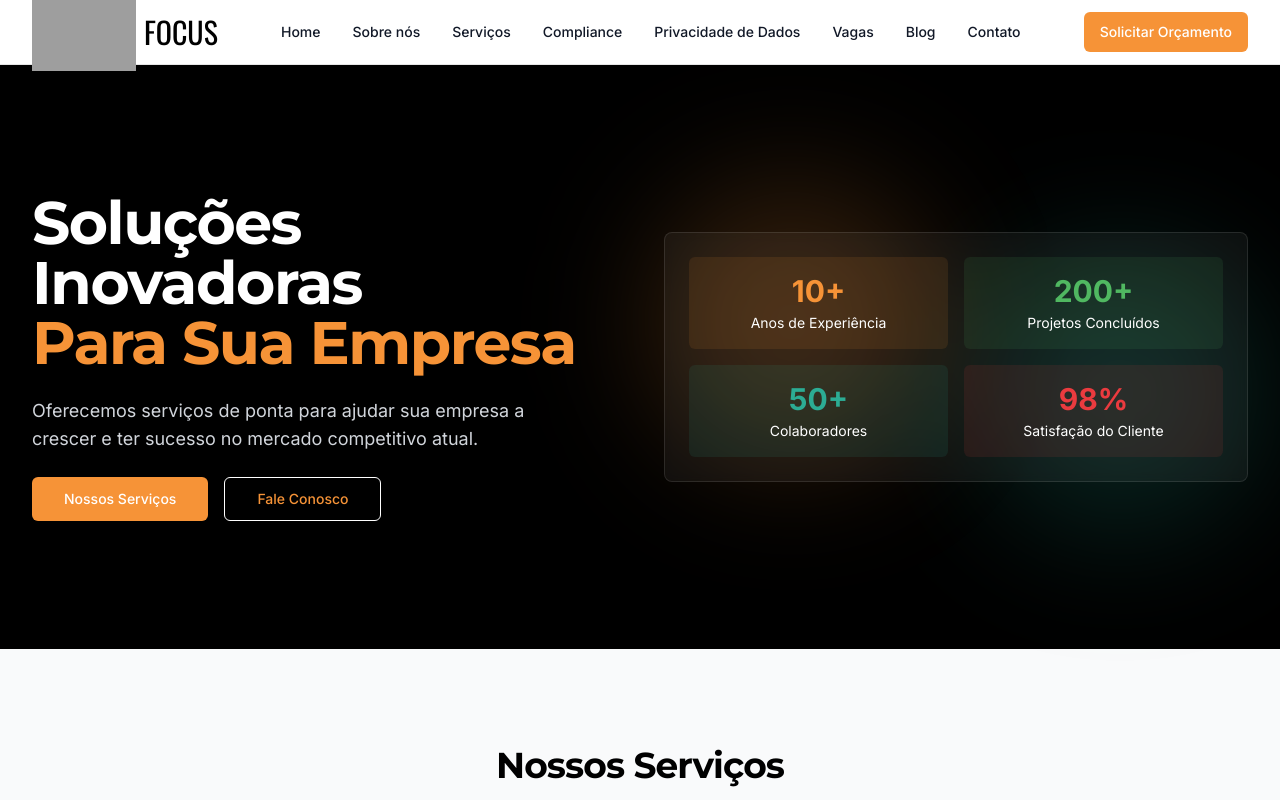
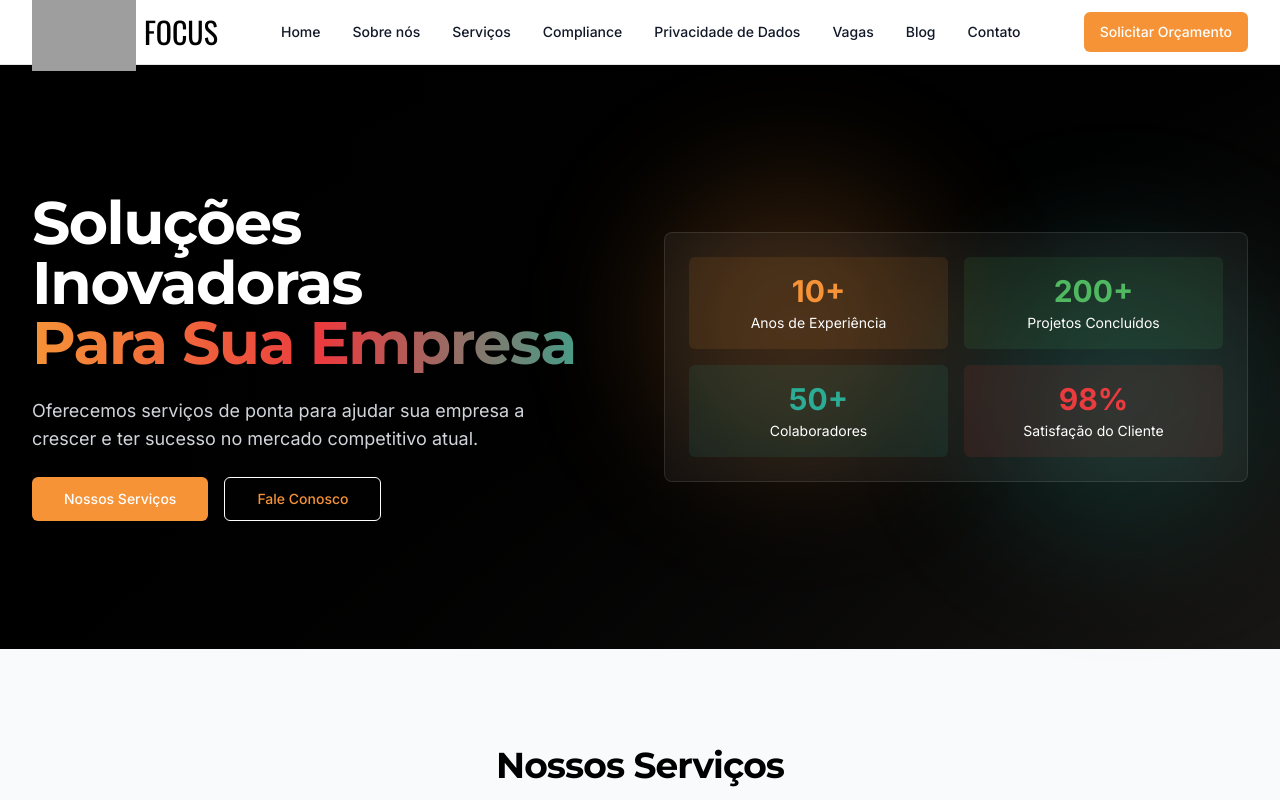
Before and after one commit to gabrielmartins88/focus-site-final, a Next.js app: page / in a window 1280 px wide. Shown: the top 800 px of the page. Built offline with nearby package versions, Linux system fonts and the light colour scheme; grey boxes are pictures that could not be loaded.

Commit message:
feat: apply gradient text effect to "Para Sua Empresa"
Use gradient for text instead of background with Tailwind CSS.

#VERCEL_SKIP

Co-authored-by: null <187574287+gabrielmartins88@users.noreply.github.com>

```diff
--- a/components/hero-section.tsx
+++ b/components/hero-section.tsx
@@ -2,7 +2,7 @@ import { Button } from "@/components/ui/button"
 
 export function HeroSection() {
   return (
-    <section className="relative bg-focus-black py-20 md:py-28 lg:py-32">
+    <section className="relative bg-gradient-to-br from-focus-black via-focus-black/95 to-focus-orange/20 py-20 md:py-28 lg:py-32">
       <div className="absolute inset-0 overflow-hidden">
         <div className="absolute inset-0 bg-gradient-to-r from-focus-black to-focus-black/90"></div>
       </div>
@@ -11,7 +11,9 @@ export function HeroSection() {
           <div className="space-y-6">
             <h1 className="font-display text-4xl font-bold tracking-tight text-white sm:text-5xl md:text-6xl">
               <span className="block">Soluções Inovadoras</span>
-              <span className="block text-focus-orange">Para Sua Empresa</span>
+              <span className="block bg-gradient-to-r from-focus-orange via-focus-red to-focus-teal bg-clip-text text-transparent">
+                Para Sua Empresa
+              </span>
             </h1>
             <p className="max-w-lg text-lg text-gray-300">
               Oferecemos serviços de ponta para ajudar sua empresa a crescer e ter sucesso no mercado competitivo atual.
```
